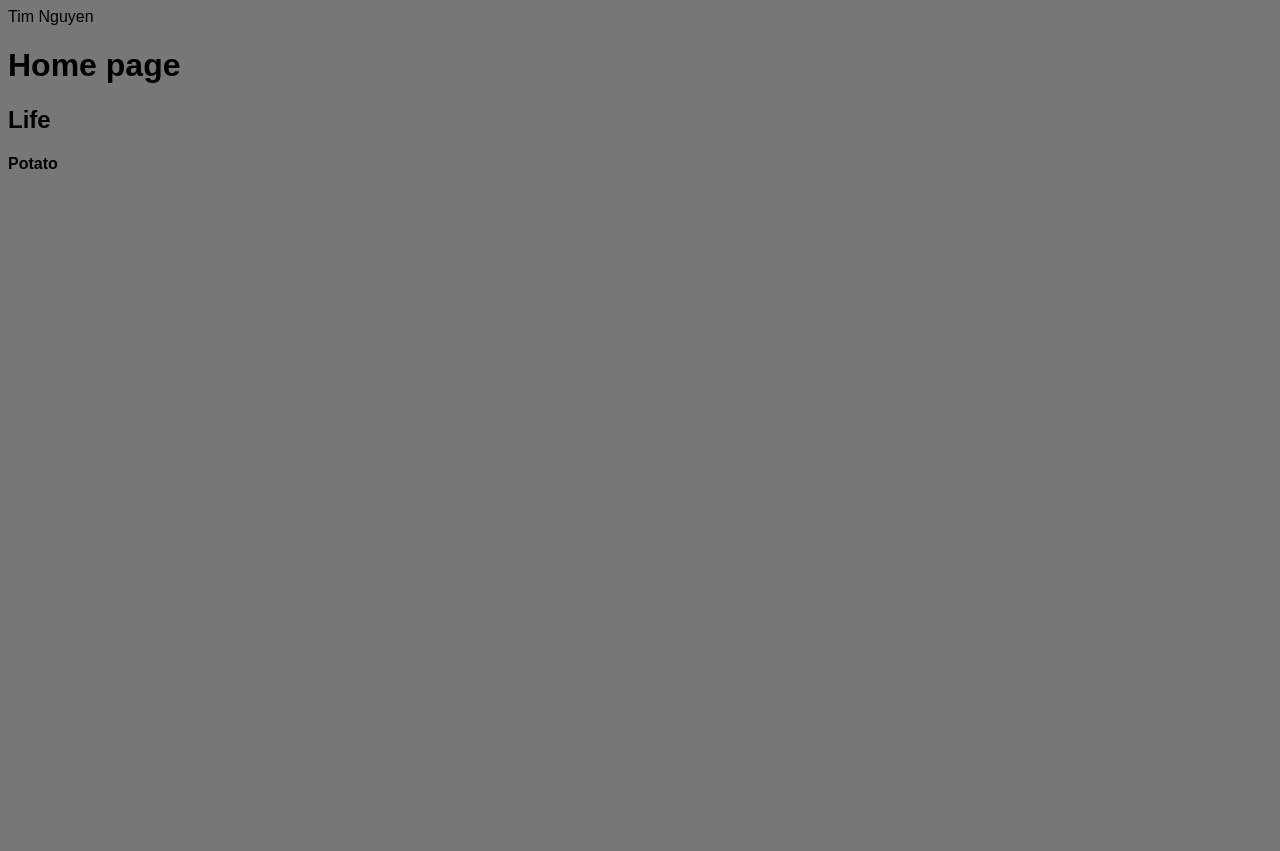
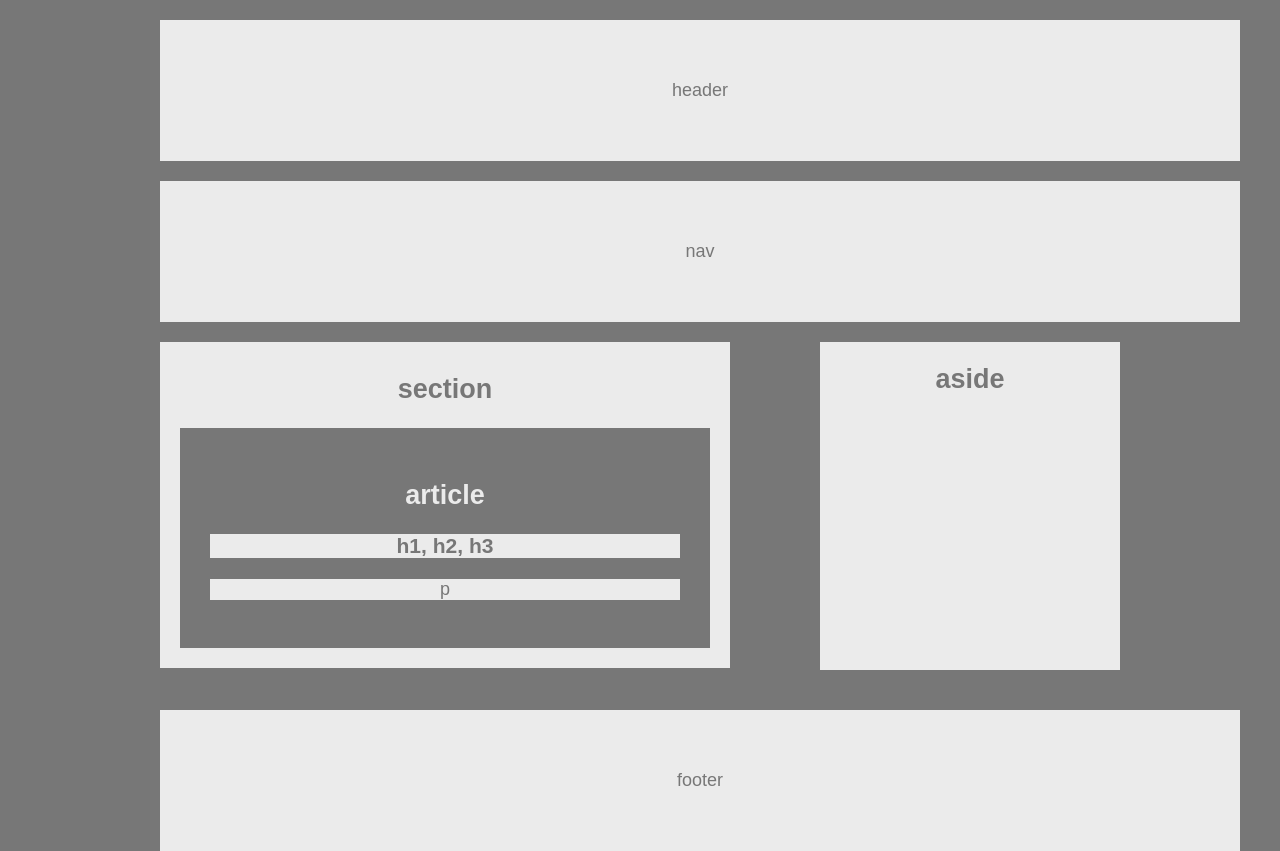
Before and after one commit to SirNguyen/HW-Wireframe, a plain HTML site: page index.html in a window 1280 px wide. Before the commit the page ends 800 px from the top, so only its background shows below. Drawn offline with Linux system fonts and the light colour scheme.

Commit message:
I got majority of it, but there was some errors of alignment

```diff
--- a/index.html
+++ b/index.html
@@ -1,22 +1,26 @@
-<html>
-    <head>Tim Nguyen</head>
-<link rel="stylesheet" href="./style.css">
-    <nav>
-
-    </nav>
-    <div class="container">
-
-        <div class="row">
-            <div class=
-        </div>
-    </div>
-    <h1>Home page</h1>
+<!DOCTYPE html>
+<html lang="en">
+<head>
+    <link rel="stylesheet" href="style.css">
+    <meta charset="UTF-8">
+    <meta name="viewport" content="width=device-width, initial-scale=1.0">
+    <meta http-equiv="X-UA-Compatible" content="ie=edge">
+    <title>Tim Nguyen</title>
+</head>
+<body>
+    <header>header</header>
+    <nav>nav</nav>
+    <section>
+        <h1>section</h1>
+        <article>
+            <h2>article</h2>
+            <h1>h1, h2, h3</h1>
+            <p>p</p>
+        </article>
+    </section>
     <aside>
-        <h1>Life</h1>
-<Section>
-    <article>
-        <h1>Potato</h1>
-    </article>
-</Section>
+        <h2>aside</h2>
     </aside>
+    <footer>footer</footer>
+</body>
 </html>
--- a/style.css
+++ b/style.css
@@ -1,20 +1,66 @@
 body {
-    background-color: #777;
-    font-family: 'Arial';
-    font-size: "18px";
-    width: "960px";
-    color: "#777";
-}
-head {
-    text-align: center;
-    background-color: "#ebebeb";
+    padding: 20px;
+   font-family: "Arial", "Helvetica Neue", "sans-serif";
+   color: #777777;
+   background: #777777;
+   width: 960px;
+   font-size: 18px;
+   margin: 0 auto;
 
 }
-h1 {
-    color: "#777";
-    background-color: "#ebebeb";
+
+header, nav, section , aside, footer {
+    background: #ebebeb;
 }
-p {
-    color: "#777";
-    background-color: #777;
+
+Article {
+    width: 470px;
+    margin: 10px;
+    color: #ebebeb;
+    background: #777777;
+    padding: 30px;
 }
+
+h1, p {
+    color: #777777;
+    background: #ebebeb;
+}
+
+section {
+    width: 550px;
+    float: left;
+    margin-right: 10px;
+    text-align: center;
+    padding: 10px;
+}
+
+header {
+    width: 100%;
+    margin: 0 auto 20px;
+    padding: 60px;
+    text-align: center;
+}
+
+nav {
+    width: 100%;
+    margin: 0 auto 20px;
+    padding: 60px;
+    text-align: center;
+}
+
+aside {
+    max-width: 300px;
+    width: 100%;
+    float: right;
+    text-align: center;
+    padding-bottom: 252px;
+
+}
+
+footer {
+    width: 100%;
+    float: left;
+    margin-top: 40px;
+    padding: 60px;
+    text-align: center;
+}
```
